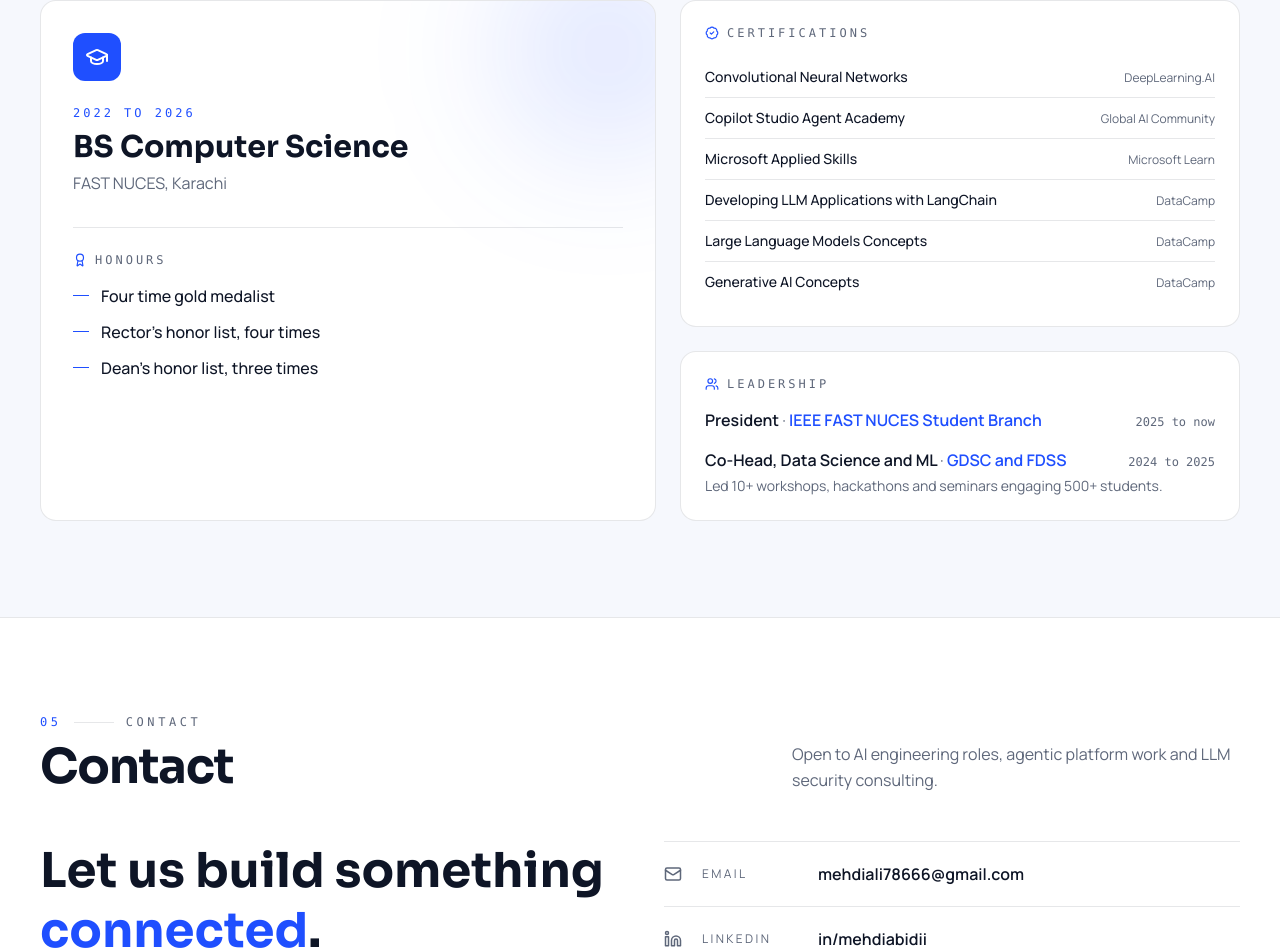
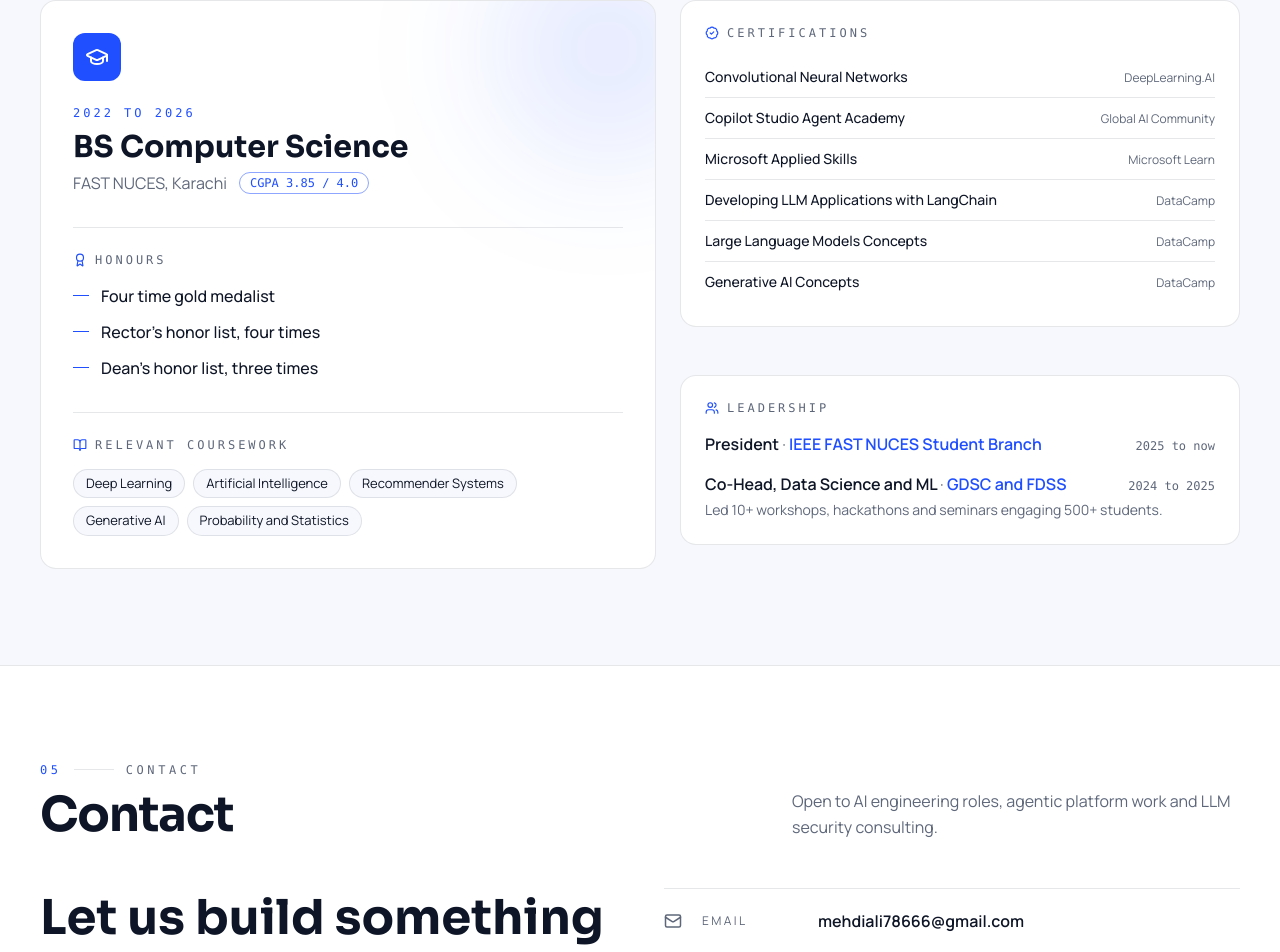
Before and after one commit to Mehdi-Abidi/My_Portfolio, a Next.js app: page / in a window 1280 px wide. Shown: the part 5013-5965 px from the top of the page. Built offline with nearby package versions, Linux system fonts and the light colour scheme.

Commit message:
Add relevant coursework and CGPA to the education card.

```diff
--- a/src/components/Education.tsx
+++ b/src/components/Education.tsx
@@ -1,6 +1,6 @@
 "use client";
 
-import { Award, BadgeCheck, GraduationCap, Users } from "lucide-react";
+import { Award, BadgeCheck, BookOpen, GraduationCap, Users } from "lucide-react";
 import { certifications, education, leadership } from "@/data/site";
 import { Reveal, SectionHeading } from "./ui";
 
@@ -19,7 +19,10 @@ export function Education() {
             </div>
             <div className="mt-6 font-mono text-xs uppercase tracking-[0.25em] text-accent">{education.period}</div>
             <h3 className="mt-2 font-display text-3xl font-bold leading-tight">{education.degree}</h3>
-            <div className="mt-1 text-mute">{education.school}</div>
+            <div className="mt-1 flex flex-wrap items-center gap-x-3 gap-y-1 text-mute">
+              <span>{education.school}</span>
+              <span className="rounded-full border border-accent/50 px-2.5 py-0.5 font-mono text-xs text-accent">CGPA {education.cgpa}</span>
+            </div>
 
             <div className="mt-8 border-t border-line pt-6">
               <div className="mb-4 flex items-center gap-2 font-mono text-xs uppercase tracking-[0.25em] text-mute">
@@ -33,6 +36,19 @@ export function Education() {
                   </li>
                 ))}
               </ul>
+            </div>
+
+            <div className="mt-8 border-t border-line pt-6">
+              <div className="mb-4 flex items-center gap-2 font-mono text-xs uppercase tracking-[0.25em] text-mute">
+                <BookOpen size={14} className="text-accent" /> Relevant coursework
+              </div>
+              <div className="flex flex-wrap gap-2">
+                {education.coursework.map((c) => (
+                  <span key={c} className="rounded-full border border-line bg-bg px-3 py-1 text-[13px] text-ink">
+                    {c}
+                  </span>
+                ))}
+              </div>
             </div>
           </div>
         </Reveal>
--- a/src/data/site.ts
+++ b/src/data/site.ts
@@ -319,7 +319,9 @@ export const education = {
   degree: "BS Computer Science",
   school: "FAST NUCES, Karachi",
   period: "2022 to 2026",
+  cgpa: "3.85 / 4.0",
   honors: ["Four time gold medalist", "Rector's honor list, four times", "Dean's honor list, three times"],
+  coursework: ["Deep Learning", "Artificial Intelligence", "Recommender Systems", "Generative AI", "Probability and Statistics"],
 };
 
 export const certifications = [
```
